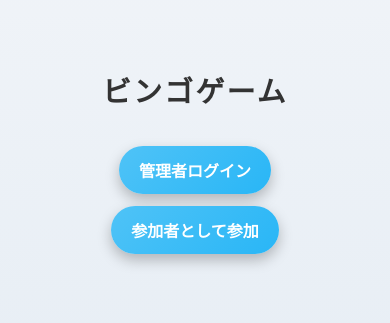
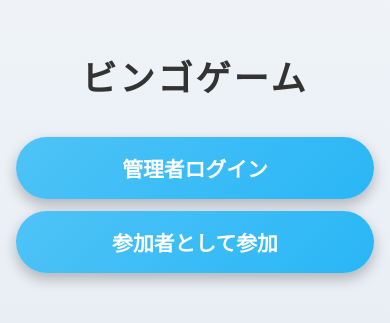
Before and after one commit to thazk1717-alt/bingoparty, a website: page public/index.html in a window 390 px wide. Shown: the part 269-592 px from the top of the page. Drawn offline with Linux system fonts and the light colour scheme; a web font is replaced by a local one.

Commit message:
Update style.css

```diff
--- a/public/style.css
+++ b/public/style.css
@@ -227,6 +227,36 @@ input[type="number"] {
     max-width: 95%;
   }
 }
+/* =========================
+   スマホ用調整（ログイン画面）
+========================= */
+@media (max-width: 600px) {
+
+  /* ログインページ全体 */
+  body.login-page {
+    padding: 16px;
+  }
+
+  /* タイトル */
+  body.login-page h1 {
+    font-size: 2.2rem;   /* ← 小さかったのを大きく */
+    margin-bottom: 20px;
+  }
+
+  /* ログインカード */
+  .login-card {
+    width: 100%;
+    padding: 28px 20px;  /* ← 余白を詰める */
+    border-radius: 20px;
+  }
+
+  /* ボタン */
+  body.login-page button {
+    width: 100%;         /* ← 横いっぱい */
+    font-size: 1.3rem;   /* ← 指で押しやすく */
+    padding: 16px 0;
+  }
+}
 
 /* =========================
    PC広画面
```
